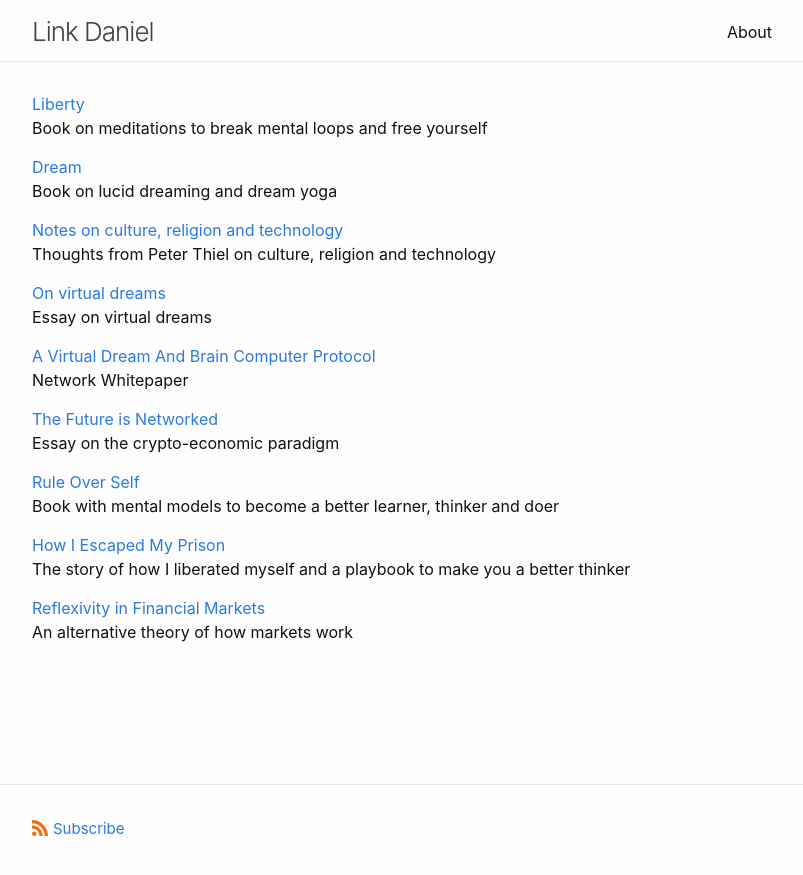
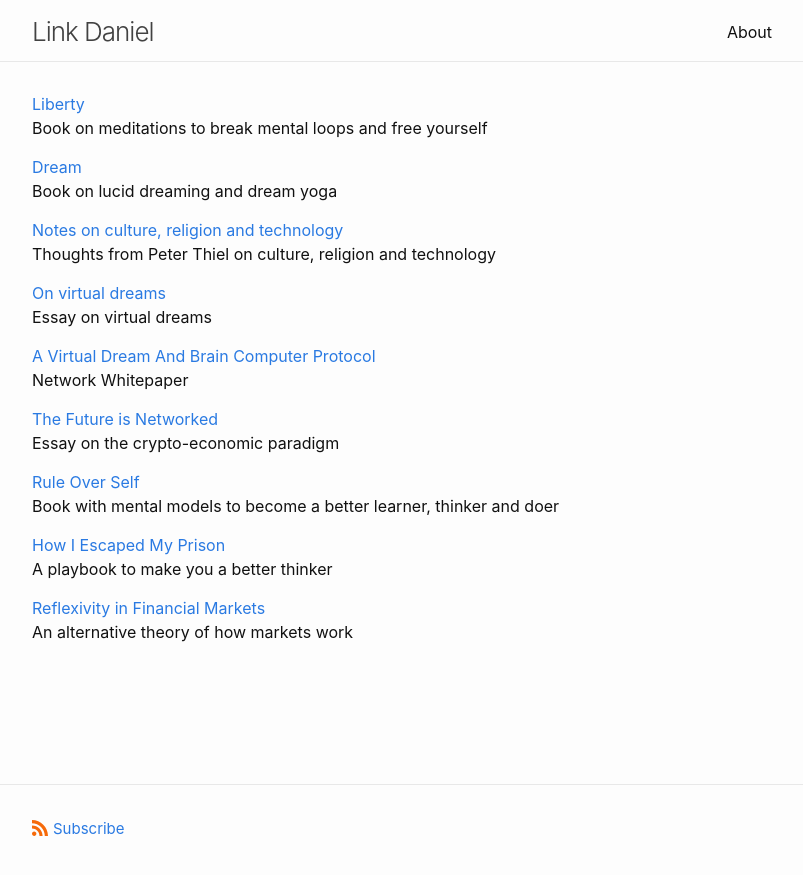
Before and after one commit to link-daniel/link.github.io, a Jekyll site: the page built from index.md, in a window 1280 px wide. Shown: the top 875 px of the page, without its empty margins (238-1041 px from the left). Built offline with Jekyll 4.4.1, drawn with Linux system fonts in a browser that asks for light colours.

Commit message:
Update index.md

```diff
--- a/index.md
+++ b/index.md
@@ -38,9 +38,9 @@ Essay on the crypto-economic paradigm
 Book with mental models to become a better learner, thinker and doer
 <br>
 
-[How I Escaped My Prison](https://link.com.de/thinkerprison)
+[How I Escaped My Prison](https://link.com.de/thinker-prison)
 <br>
-The story of how I liberated myself and a playbook to make you a better thinker
+A playbook to make you a better thinker
 
 [Reflexivity in Financial Markets](https://link.com.de/reflexivity)
 <br>
```
